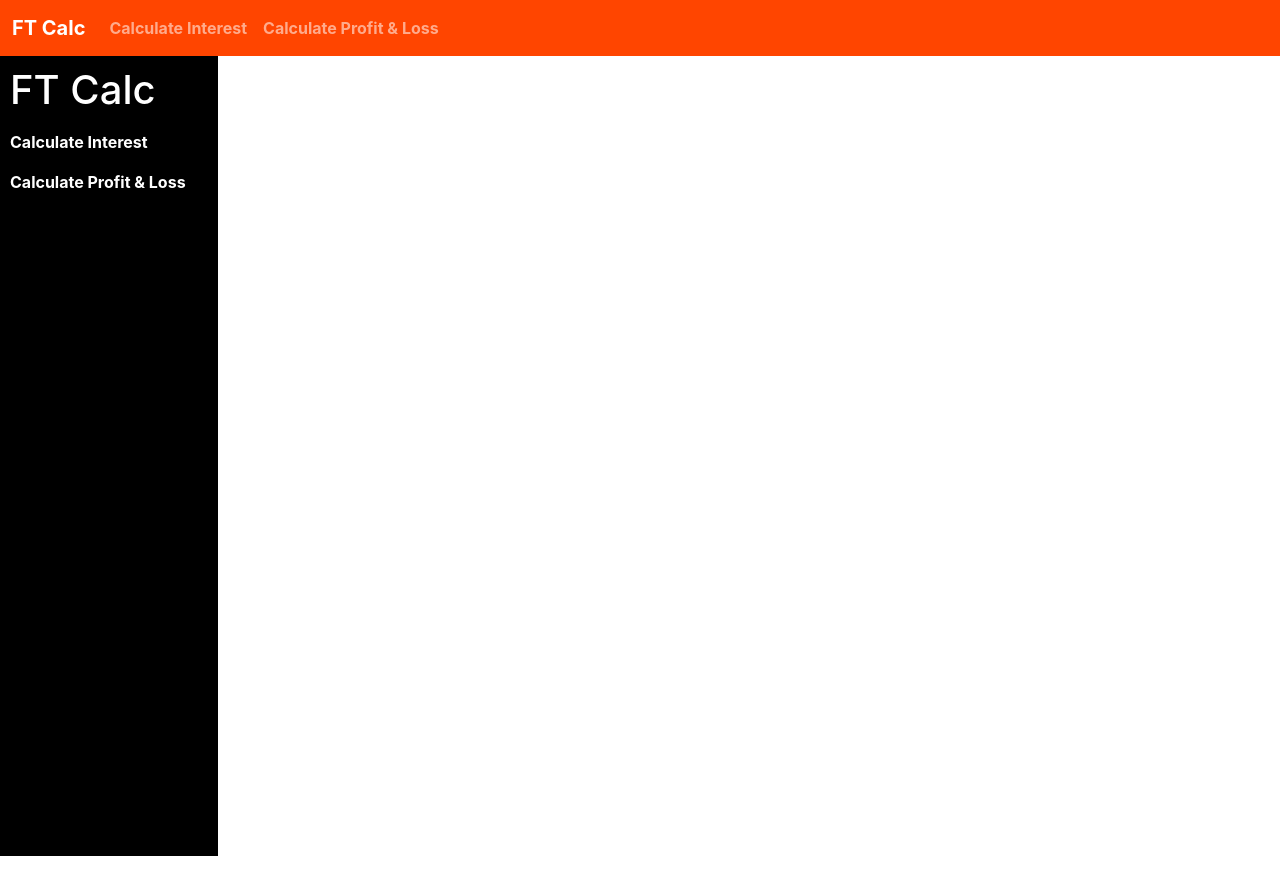
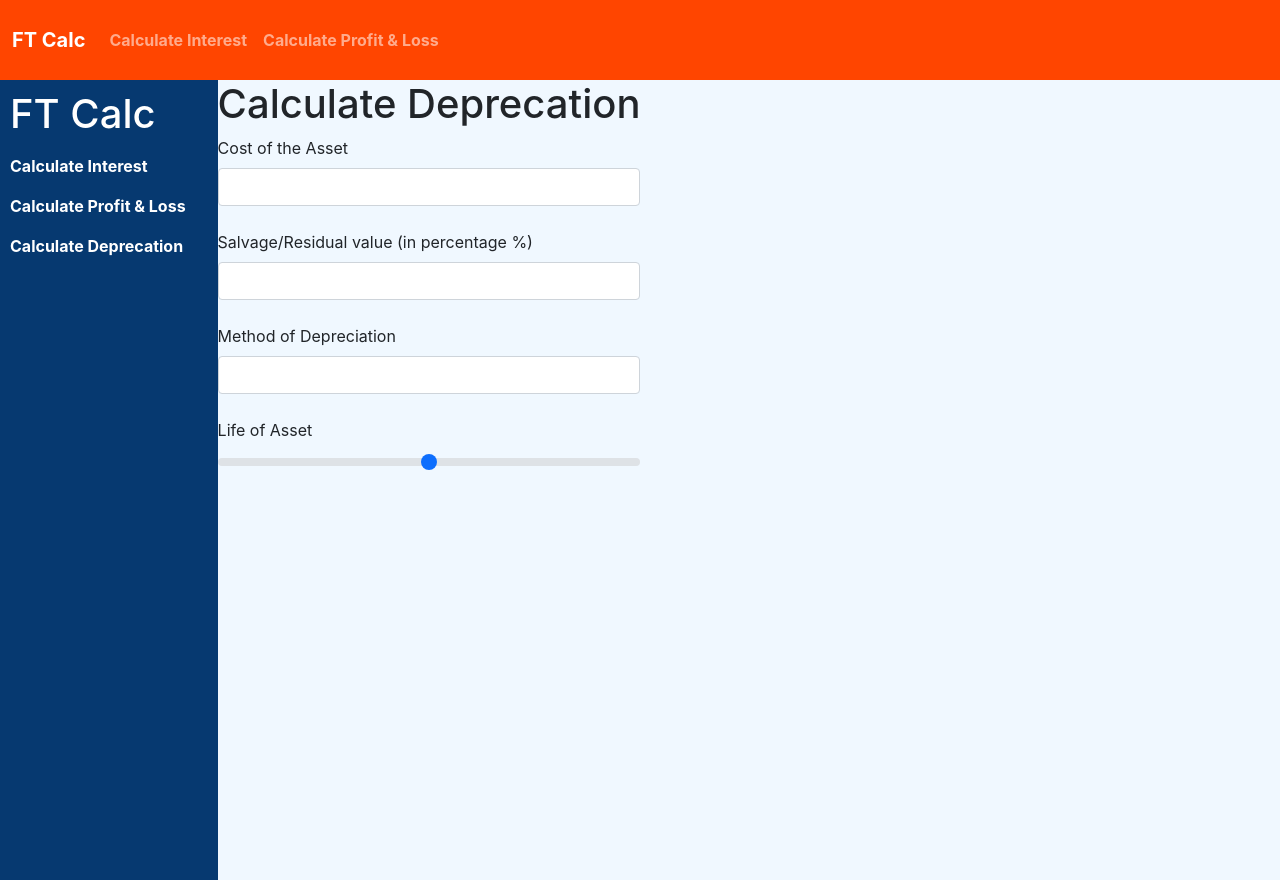
Before and after one commit to Sakrateesh-R/FT-Calc-QA, a React (Create React App) app: page /deprecation in a window 1280 px wide. Before the commit the page ends 856 px from the top, so only its background shows below. Built offline with nearby package versions, Linux system fonts and the light colour scheme.

Commit message:
Started with Depreciation Module

```diff
--- a/src/App.css
+++ b/src/App.css
@@ -2,13 +2,15 @@ body{
   width:100%;
   height:100vh;
   position:relative;
+  background-color: aliceblue;
 }
 
 /* Navigation bar */
 .navbar{
   background-color: orangered;
   font-weight: bolder;
-  height:7vh;
+  /* height:7vh; */
+  padding: 20px 0;
 }
 .navbar-left{
   padding:10px;
@@ -16,7 +18,7 @@ body{
   left:0;
   height:100vh;
   width: 17vw;
-  background:black;
+  background:#063970  ;
   color:white;
 }
 .navbar-left .nav-link{
@@ -44,7 +46,10 @@ body{
   border-style: solid;
   border-radius: 25px;
   border: 2px 2px;
-  padding:25px
+  border-color: azure;
+  box-shadow: grey 2px 2px 2px;
+  padding:25px;
+  width:75vw;
 }
 .Interest-container label {
   padding-right:25px;
@@ -56,7 +61,8 @@ body{
 }
 .Interest-container{
   display:flex;
-  justify-content: space-around;
+  justify-content: center;
+
 }
 #CI{
   text-align: center;
@@ -81,7 +87,23 @@ body{
   display:flex;
   justify-content: space-around;
 }
+.Dynamic-interest-section{
+  padding:25px;
+  margin-top: 15px;
+  display: flex;
+  width:70vw;
+  justify-content:space-around;
+  border-style: solid;
+  border-radius: 25px;
+  border: 2px 2px;
+  border-color: azure;
+  box-shadow: grey 2px 2px 2px;
 
+}
+.Interest-Pie-chart{
+  width:40%;
+  height:50%;
+}
 /* Page 2 Profit Loss Calculation design */
 /* .Profit-body{
   margin : 5%;
--- a/src/App.js
+++ b/src/App.js
@@ -5,6 +5,7 @@ import Home from "./components/Home.js";
 import Navbar from './components/Navbar';
 import {BrowserRouter as Router, Routes, Route} from "react-router-dom";
 import ProfitLoss from './components/calculations/ProfitLoss';
+import Deprecation from './components/calculations/Depreciation';
 
 function App() {
   return (
@@ -14,6 +15,7 @@ function App() {
         <Route path='/' element={<Home/>}/>
         <Route path='/currency' element={<Currency/>} />
         <Route path ='/profit/loss' element={<ProfitLoss/>} />
+        <Route path='/deprecation' element={<Deprecation/>} />
       </Routes>
     </Router>
   );
--- a/src/components/Home.js
+++ b/src/components/Home.js
@@ -22,6 +22,12 @@ export default function Home(){
     const handleChange = (e) =>{
         const{name,value} = e.target;
         setCalculateInterest({...calculateInterest,[name]:value})
+        // if(name == calculateInterest.noOfYear){
+        //     calculateInterest
+        // }
+        // else{
+        //     console.log("else")
+        // }
 
         console.log(calculateInterest)
     }
@@ -129,8 +135,6 @@ export default function Home(){
         <div className="body-position-container">
             <div className="Home-page-container col-lg-12">
                 <div className="Home-Interest-Section-Container">
-
-
                     <div className="Interest-Section-container">
 
                         <div className="Interest-container">
@@ -148,6 +152,11 @@ export default function Home(){
 
                             </div>
                             <br/>
+
+
+                        </div>
+                        { displayPie.value == false? console.log("not rendered") :
+                        <div className="Dynamic-interest-section">
                             <div className="Interest-Result">
                                 <h1>Your Loan Estimate</h1>
                                 <div className="Interest-Result-Section">
@@ -169,7 +178,7 @@ export default function Home(){
 
                                 </div>
                                 </div> <br/>
-                            { displayPie.value == false? console.log("not rendered") :
+
                                 <div className="Interest-Pie-chart">
                                     <h1>Pie data section</h1>
                                     <Pie
@@ -177,15 +186,17 @@ export default function Home(){
                                     updateMode = "reset"
                                     />
                                 </div>
-                            }
 
                             </div>
-                    </div><br/>
+                        }
+                        </div>
+
+                        <br/>
                     <label>
                         <b>Note:</b> Perform one calculation at a time and reset the calculation and proceed with next one.
                     </label>
                 </div>
-                <a href="/profit/loss" >Click here to calculate Profit or Loss</a>
+
             </div>
         </div>
 
--- a/src/components/Navbar.js
+++ b/src/components/Navbar.js
@@ -26,7 +26,10 @@ export default function Navbar(){
                     <a className="nav-link" data-bs-toggle="tooltip" data-bs-placement="top" title="Calculate Interest" aria-current="page" href="/"> Calculate Interest </a>
                     </li>
                     <li className="nav-item">
-                    <a className="nav-link" href="/profit/loss"> Calculate Profit & Loss</a>
+                    <a className="nav-link" data-bs-toggle="tooltip" data-bs-placement="top" title="Profit/Loss" aria-current="page" href="/profit/loss"> Calculate Profit & Loss</a>
+                    </li>
+                    <li className="nav-item">
+                    <a className="nav-link" data-bs-toggle="tooltip" data-bs-placement="top" title="Deprecation" aria-current="page" href="/deprecation">Calculate Deprecation</a>
                     </li>
                 </ul>
         </div>
--- a/src/components/calculations/Depreciation.js
+++ b/src/components/calculations/Depreciation.js
@@ -0,0 +1,24 @@
+
+export default function Deprecation(){
+
+    return(
+        <div className="deprecation-container body-position-container">
+            <h1>Calculate Deprecation</h1>
+            <div className="Depreciation-container-body">
+                <div className="Depreciation-calculate-section">
+                    <div className="Depreciation-input-section">
+                        <label className="form-label">Cost of the Asset</label><br/>
+                        <input type="number" className="form-control"/><br/>
+                        <label className="form-label">Salvage/Residual value (in percentage %)</label><br/>
+                        <input type="number" className="form-control"/><br/>
+                        <label className="form-label">Method of Depreciation</label><br/>
+                        <input type="number" className="form-control"/><br/>
+                        <label className="form-label">Life of Asset</label><br/>
+                        <input type="range" className="form-range" min={0} max={100}/>
+                    </div>
+                </div>
+
+            </div>
+        </div>
+    )
+}
```
Lines whose indentation alone changed are shown as unchanged.
